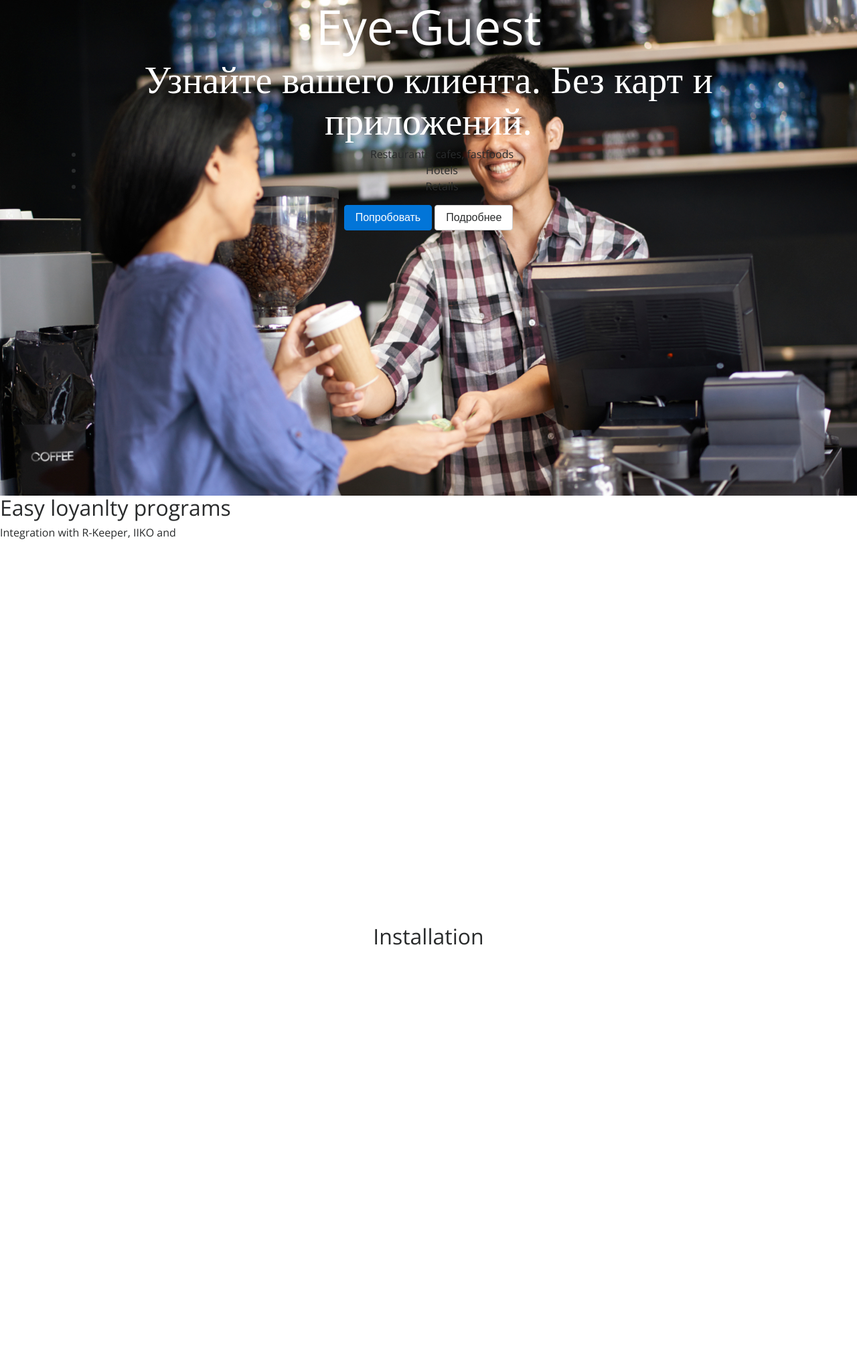
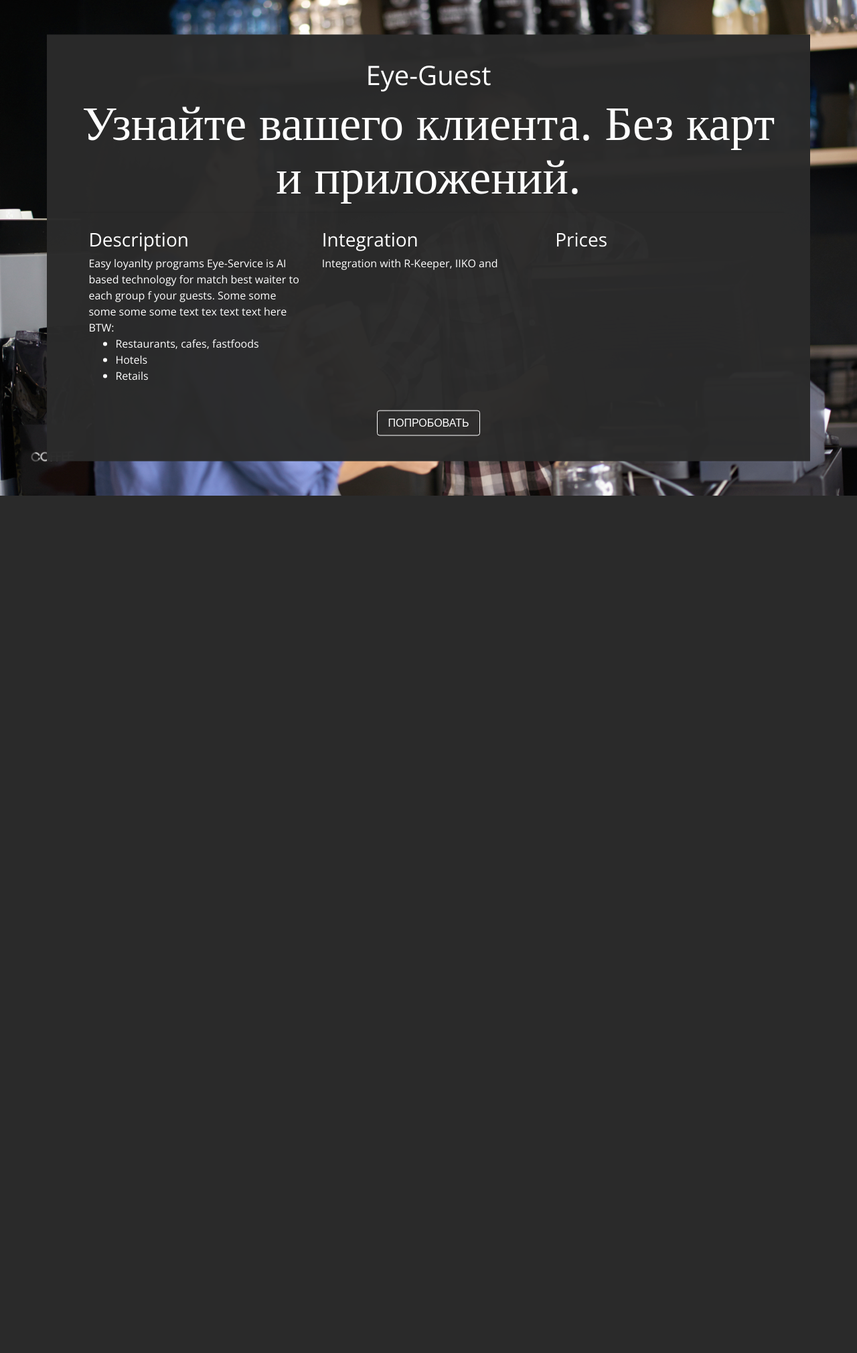
Before and after one commit to slushkovsky/sygy, a Django app: page /eyeGuest in a window 1280 px wide. Shown: the part 60-2080 px from the top of the page at 67% size. After the commit the page ends 800 px from the top, so only its background shows below. Run offline with Django 3.2, Linux system fonts and the light colour scheme; some libraries are stand-ins or nearby versions.

Commit message:
Redesigned products pages (black box on the forward of picture). Changed some illustrations.

```diff
--- a/static/css/product_page.css
+++ b/static/css/product_page.css
@@ -4,8 +4,12 @@ body {
 }
 
 header {
+	position: relative;
+
 	height: 92.5%;  /* NOTE: navbar height is 7.5% */
+
 	background-size: cover;
+	color: #fff;
 }
 
 header h1,
@@ -14,6 +18,21 @@ header h2 {
 	color: white;
 }
 
-section {
-	height: 80%;
+header .container {
+	position: absolute;
+	top: 50%;
+	left: 50%;
+	transform: translate(-50%, -50%);
+
+	padding: 3%;
+
+	background-color: rgba(42,42,42,.975);
 }
+
+header .btn-try {
+	background-color: transparent;
+	color: #fff;
+	border-style: solid;
+	border-width: .1rem;
+	border-color: #fff;
+}
--- a/website/templates/eye_guest.html
+++ b/website/templates/eye_guest.html
@@ -8,30 +8,33 @@
 
 {% block body %}
 	<header style="background-image: url('/static/img/eyeGuest/header.jpg');">
-		<div class="container text-center">
-			<div>
-				<h1 class="display-3">Eye-Guest</h1>
-				<h2 class="display-4" style="font-weight: 300 !important;">Узнайте вашего клиента. Без карт и приложений.</h2>
-				<ul>
-					<li>Restaurants, cafes, fastfoods</li>
-					<li>Hotels</li>
-					<li>Retails</li>
-				</ul>
-				<button class="btn btn-primary">Попробовать</button>
-				<button class="btn btn-secondary">Подробнее</button>
+		<div class="container text-center" style="">
+			<h1 class="">Eye-Guest</h1>
+			<h2 class="display-3">Узнайте вашего клиента. Без карт и приложений.</h2>
+			<hr class="mb-4">
+			<div class="row px-4 mb-4 text-left">
+				<div class="col">
+					<h3>Description</h3>
+					Easy loyanlty programs
+					Eye-Service is AI based technology for match best waiter to each group f your guests.
+					Some some some some some text tex text text here<br>
+					BTW:
+					<ul>
+						<li>Restaurants, cafes, fastfoods</li>
+						<li>Hotels</li>
+						<li>Retails</li>
+					</ul>
+				</div>
+				<div class="col">
+					<h3>Integration</h3>
+					Integration with R-Keeper, IIKO and
+					</div>
+				<div class="col">
+					<h3>Prices</h3>
+				</div>
 			</div>
+
+			<button class="btn btn-try text-uppercase">Попробовать</button>
 		</div>
 	</header>
-
-	<section>
-		<h2>Easy loyanlty programs</h2>
-		Integration with R-Keeper, IIKO and
-	</section>
-
-	<section>
-		<h2 class="text-center">Installation</h2>
-
-		<div class="container">
-		</div>
-	</section>
 {% endblock %}
```
Also changed, not shown: website/templates/eye_marketer.html (+26 -6 lines), website/templates/eye_service.html (+24 -16 lines), static/img/home/product_guest.png, static/img/home/product_waiter.png.
